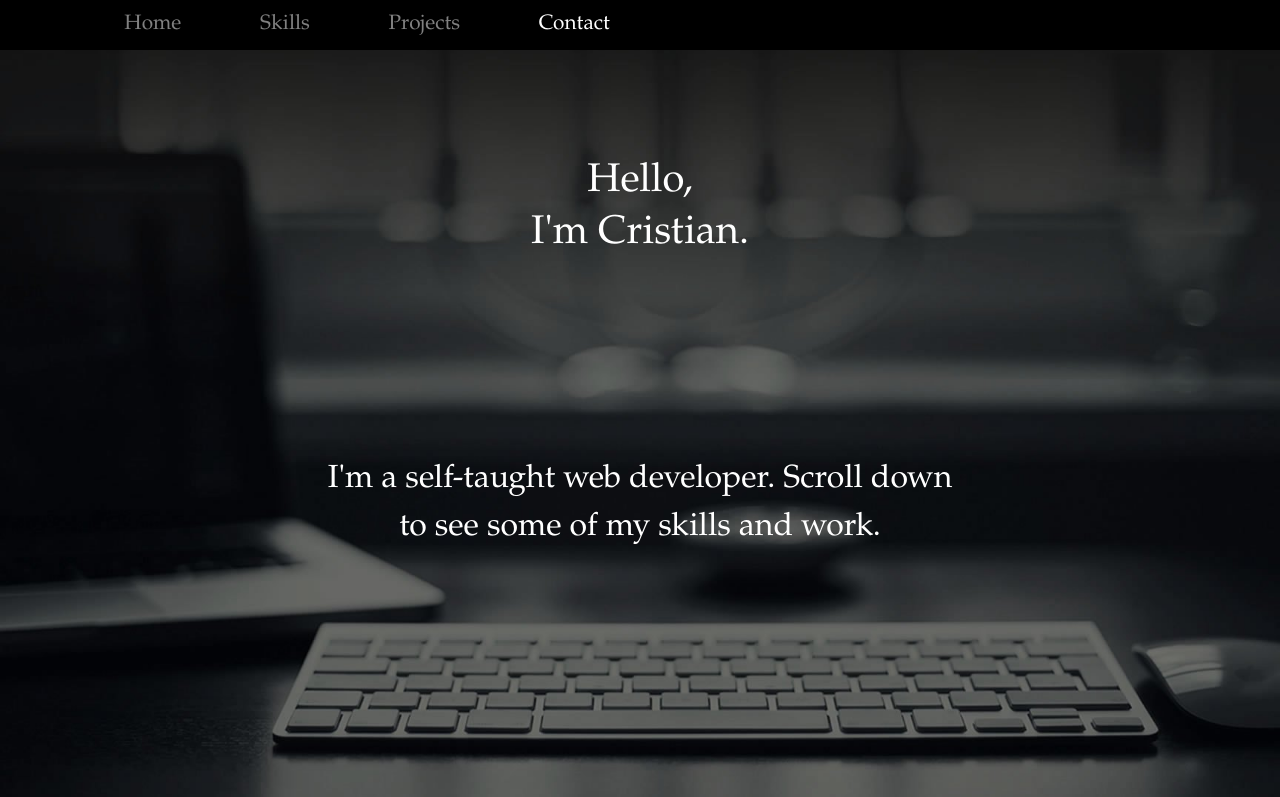
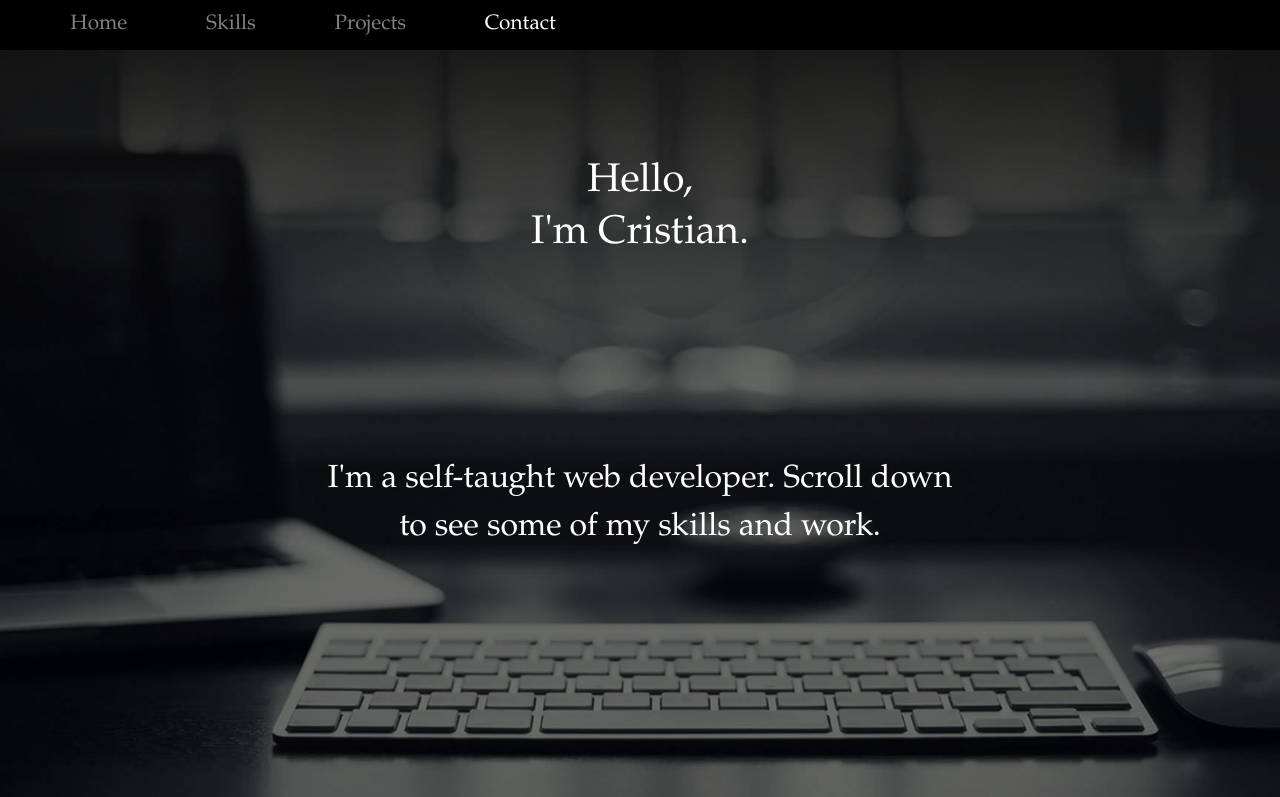
Before and after one commit to CGudino/CGudino.github.io, a website: page index.html in a window 1280 px wide. Shown: the top 797 px of the page. Drawn offline with nearby package versions, Linux system fonts and the light colour scheme; a script that the page names is missing.

Commit message:
Fixed annoying navbar glitch

```diff
--- a/index.html
+++ b/index.html
@@ -20,7 +20,7 @@
     <div id='portfolio'>
       <!-- Navigation bar -->
       <nav class='navbar navbar-toggleable-md navbar-inverse fixed-top' id='navigation'>
-        <div class='container'>
+        <div class='container' style='width: 100%'>
           <!-- Toggle navbar into menu on small screens with this button -->
           <button class='navbar-toggler' data-toggle='collapse' data-target='#mainNav'>
             <span class='navbar-toggler-icon'></span>
```
